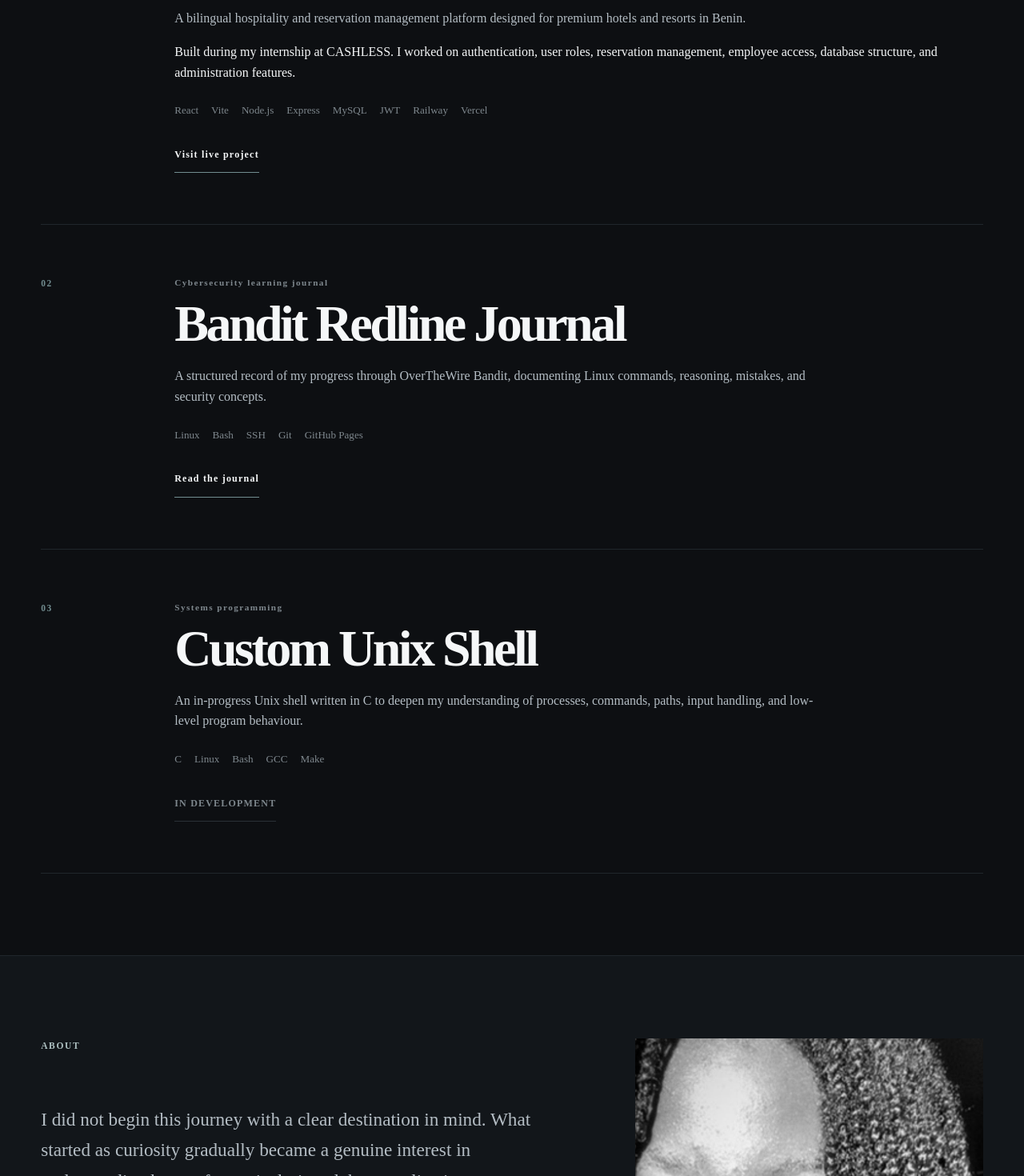
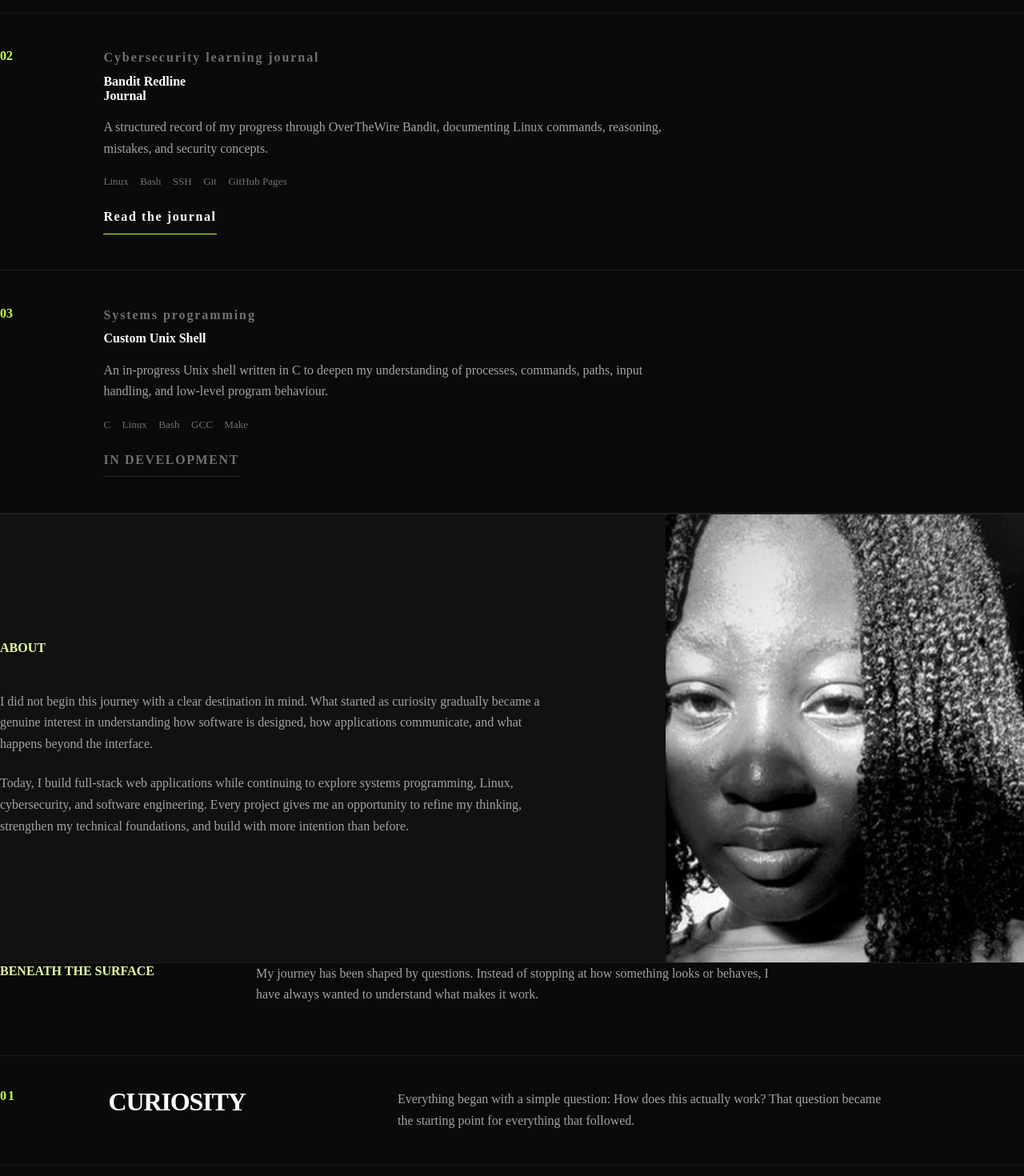
Before and after one commit to emma-dasilva-dev/emma-dasilva-portfolio, a Next.js app: page / in a window 1280 px wide. Shown: the part 1100-2570 px from the top of the page at 80% size. Built offline with nearby package versions, Linux system fonts and the light colour scheme.

Commit message:
archive previous redesign before clean rebuild

```diff
--- a/src/app/globals.css
+++ b/src/app/globals.css
@@ -1,3 +1,22 @@
 @import "../styles/tokens.css";
 @import "../styles/utilities.css";
-*,:before,:after{box-sizing:border-box}html{min-width:20rem;background:var(--background);scroll-behavior:smooth;scroll-padding-top:var(--header-height)}body{margin:0;background:var(--background);color:var(--text-primary);font-family:Arial,Helvetica,sans-serif;line-height:1.6;-webkit-font-smoothing:antialiased;overflow-x:hidden}body,button,input,textarea{font-family:inherit}::selection{background:var(--selection);color:var(--button-text)}a{color:inherit;text-decoration:none}button,input,textarea{color:inherit}img{display:block;max-width:100%}h1,h2,h3,p{margin-top:0}ul{list-style:none;padding:0;margin:0}:focus-visible{outline:2px solid var(--focus-ring);outline-offset:4px}.skipLink{position:fixed;z-index:999;top:.75rem;left:.75rem;transform:translateY(-160%);padding:.7rem 1rem;background:var(--primary);color:var(--button-text)}.skipLink:focus{transform:translateY(0)}@media(prefers-reduced-motion:reduce){html{scroll-behavior:auto}*,*:before,*:after{animation-duration:.01ms!important;animation-iteration-count:1!important;transition-duration:.01ms!important}}
+
+*, *::before, *::after { box-sizing: border-box; }
+html { min-width: 20rem; background: var(--background); scroll-behavior: smooth; scroll-padding-top: var(--header-height); }
+body { min-height: 100vh; margin: 0; overflow-x: hidden; background: var(--background); color: var(--text-primary); font-family: var(--font-sans); font-size: var(--text-body); line-height: var(--line-body); text-rendering: optimizeLegibility; -webkit-font-smoothing: antialiased; }
+body, button, input, textarea { font-family: inherit; }
+::selection { background: var(--selection); color: var(--button-text); }
+a { color: inherit; text-decoration: none; }
+button, input, textarea { color: inherit; }
+img, svg, canvas { display: block; max-width: 100%; }
+h1, h2, h3, p { margin: 0; }
+ul, ol { margin: 0; padding: 0; list-style: none; }
+main { min-height: 100vh; }
+[id] { scroll-margin-top: calc(var(--header-height) + 1rem); }
+:focus-visible { outline: 2px solid var(--focus-ring); outline-offset: 4px; }
+.skipLink { position: fixed; z-index: 999; top: .75rem; left: .75rem; transform: translateY(-160%); padding: .7rem 1rem; background: var(--primary); color: var(--button-text); font-size: .85rem; font-weight: 700; }
+.skipLink:focus { transform: translateY(0); }
+@media (prefers-reduced-motion: reduce) {
+  html { scroll-behavior: auto; }
+  *, *::before, *::after { animation-duration: .01ms !important; animation-iteration-count: 1 !important; transition-duration: .01ms !important; scroll-behavior: auto !important; }
+}
--- a/src/components/home/About/About.module.css
+++ b/src/components/home/About/About.module.css
@@ -1,7 +1,11 @@
-.grid { display: grid; grid-template-columns: minmax(0, 1.2fr) minmax(18rem, .8fr); align-items: start; gap: clamp(2.5rem, 7vw, 7rem); }
-.copy { max-width: 46rem; margin-top: clamp(2rem, 5vw, 4rem); }
-.copy p { color: var(--text-secondary); font-size: clamp(1.1rem, 2vw, 1.45rem); line-height: 1.65; }
-.copy p + p { margin-top: 1.6rem; }
-.image { position: relative; aspect-ratio: 4 / 5; overflow: hidden; background: var(--surface); }
+.grid { display: grid; grid-template-columns: minmax(0,1.15fr) minmax(17rem,.72fr); align-items: center; gap: clamp(2.5rem,6vw,6rem); }
+.copy { max-width: 43rem; margin-top: clamp(1.6rem,3.5vw,2.8rem); }
+.copy p { color: var(--text-secondary); font-size: var(--text-lead); line-height: 1.68; }
+.copy p + p { margin-top: 1.35rem; }
+.image { position: relative; width: min(100%,28rem); aspect-ratio: 4/5; justify-self: end; overflow: hidden; background: var(--surface); }
 .image img { object-fit: cover; filter: grayscale(100%); }
-@media(max-width: 48rem){ .grid { grid-template-columns: 1fr; } .image { order: 2; width: min(100%, 34rem); } }
+@media (max-width: 48rem) {
+  .grid { grid-template-columns: 1fr; align-items: start; gap: 2.5rem; }
+  .copy { margin-top: 1.4rem; }
+  .image { order: 2; width: min(100%,31rem); justify-self: start; }
+}
--- a/src/components/home/Journey/Journey.module.css
+++ b/src/components/home/Journey/Journey.module.css
@@ -1,7 +1,12 @@
-.header { display: grid; grid-template-columns: minmax(8rem,1fr) minmax(0,3fr); gap: var(--grid-gap); margin-bottom: var(--space-md); }
-.header > p:last-child { max-width: 44rem; color: var(--text-secondary); font-size: clamp(1.1rem, 2vw, 1.45rem); }
-.step { display: grid; grid-template-columns: minmax(3rem,.6fr) minmax(12rem,1.4fr) minmax(0,3fr); gap: var(--grid-gap); padding-block: clamp(2rem,4vw,3.5rem); border-top: 1px solid var(--divider); }
-.step > span { color: var(--primary); font-size: .7rem; font-weight: 700; letter-spacing: .13em; }
-.step h2 { margin: 0; font-size: clamp(1.4rem,3vw,2.6rem); line-height: 1; letter-spacing: -.04em; }
-.step p { max-width: 42rem; color: var(--text-secondary); }
-@media(max-width: 48rem){ .header, .step { grid-template-columns: 1fr; } .header { gap: 1rem; } .step { gap: .9rem; } }
+.header { display: grid; grid-template-columns: minmax(8rem,.8fr) minmax(0,2.4fr); gap: var(--grid-gap); margin-bottom: clamp(3rem,5vw,4.5rem); }
+.header > p:last-child { max-width: 42rem; color: var(--text-secondary); font-size: var(--text-lead); line-height: 1.6; }
+.step { display: grid; grid-template-columns: minmax(2.75rem,.45fr) minmax(11rem,1.2fr) minmax(0,2.6fr); gap: var(--grid-gap); padding-block: clamp(1.8rem,3.2vw,2.8rem); border-top: 1px solid var(--divider); }
+.step > span { color: var(--primary); font-size: var(--text-label); font-weight: 700; letter-spacing: .13em; }
+.step h2 { margin: 0; font-size: clamp(1.35rem,2.5vw,2.25rem); font-weight: 600; line-height: 1.05; letter-spacing: -.035em; }
+.step p { max-width: 39rem; color: var(--text-secondary); line-height: 1.68; }
+@media (max-width: 48rem) {
+  .header, .step { grid-template-columns: 1fr; }
+  .header { gap: .85rem; margin-bottom: 2.5rem; }
+  .step { gap: .7rem; padding-block: 2.15rem; }
+  .step h2 { max-width: 18ch; }
+}
--- a/src/components/home/Projects/Projects.module.css
+++ b/src/components/home/Projects/Projects.module.css
@@ -1,12 +1,17 @@
-.header { display: grid; grid-template-columns: minmax(8rem, 1fr) minmax(0, 3fr); gap: var(--grid-gap); margin-bottom: var(--space-md); }
-.header > p:last-child { max-width: 44rem; color: var(--text-secondary); font-size: clamp(1.05rem, 1.8vw, 1.35rem); }
+.header { display: grid; grid-template-columns: minmax(8rem,.8fr) minmax(0,2.4fr); gap: var(--grid-gap); margin-bottom: clamp(2.75rem,5vw,4.5rem); }
+.header > p:last-child { max-width: 40rem; color: var(--text-secondary); font-size: var(--text-lead); line-height: 1.55; }
 .list { border-top: 1px solid var(--border); }
-.project { display: grid; grid-template-columns: minmax(3rem, .7fr) minmax(0, 5fr); gap: var(--grid-gap); padding-block: clamp(2.4rem, 5vw, 4.5rem); border-bottom: 1px solid var(--divider); }
-.number { color: var(--primary); font-size: .72rem; font-weight: 700; letter-spacing: .14em; }
-.category { color: var(--text-muted); font-size: .7rem; font-weight: 700; letter-spacing: .13em; }
-.project h2 { max-width: 18ch; margin: .7rem 0 1.35rem; font-size: clamp(2rem, 5vw, 4.8rem); line-height: .96; letter-spacing: -.055em; }
-.description { max-width: 50rem; color: var(--text-secondary); }
-.project ul { display: flex; flex-wrap: wrap; gap: .5rem 1rem; margin: 1.5rem 0; color: var(--text-muted); font-size: .82rem; }
-.project a, .status { display: inline-flex; min-height: 2.75rem; align-items: center; border-bottom: 1px solid var(--primary); font-size: .75rem; font-weight: 700; letter-spacing: .1em; }
+.project { display: grid; grid-template-columns: minmax(2.75rem,.45fr) minmax(0,4fr); gap: var(--grid-gap); padding-block: clamp(2rem,3.5vw,3.25rem); border-bottom: 1px solid var(--divider); }
+.number { color: var(--primary); font-size: var(--text-label); font-weight: 700; letter-spacing: var(--tracking-label); }
+.category { color: var(--text-muted); font-size: var(--text-label); font-weight: 700; letter-spacing: .12em; line-height: 1.35; }
+.project h2 { max-width: 18ch; margin: .6rem 0 1.1rem; font-size: var(--text-project); font-weight: 650; line-height: var(--line-heading); letter-spacing: var(--tracking-heading); }
+.description { max-width: 46rem; color: var(--text-secondary); line-height: 1.65; }
+.project ul { display: flex; flex-wrap: wrap; gap: .45rem .9rem; margin: 1.25rem 0 1rem; color: var(--text-muted); font-size: .82rem; }
+.project a, .status { display: inline-flex; align-items: center; min-height: 2.6rem; border-bottom: 1px solid var(--primary); font-size: var(--text-label); font-weight: 700; letter-spacing: .1em; }
 .status { color: var(--text-muted); border-color: var(--border); }
-@media(max-width: 42rem){ .header, .project { grid-template-columns: 1fr; } .header { gap: 1rem; } .project { gap: 1rem; } .project h2 { font-size: clamp(2.25rem, 12vw, 4rem); } }
+@media (max-width: 42rem) {
+  .header, .project { grid-template-columns: 1fr; }
+  .header { gap: .85rem; margin-bottom: 2.5rem; }
+  .project { gap: .8rem; padding-block: 2.25rem; }
+  .project h2 { margin-top: .5rem; }
+}
--- a/src/styles/tokens.css
+++ b/src/styles/tokens.css
@@ -1,11 +1,29 @@
 :root {
-  --background:#0D0F12; --background-alt:#12161A; --surface:#171C20;
-  --primary:#728D90; --primary-hover:#8CA7A9; --primary-dark:#5E787C; --primary-soft:#AFC2C3;
-  --text-primary:#F5F7F8; --text-secondary:#B4BDC4; --text-muted:#7E878D;
-  --border:#2A3137; --divider:#20262B;
-  --success:#6FA58A; --warning:#C8A96B; --error:#B66A6A;
-  --button-bg:#728D90; --button-hover:#8CA7A9; --button-active:#5E787C; --button-text:#0D0F12;
-  --selection:#728D90; --focus-ring:#8CA7A9;
-  --page-gutter:clamp(1.2rem,4vw,4rem); --content-width:92rem; --header-height:4.75rem;
-  --space-sm:clamp(2.5rem,5vw,4.5rem); --space-md:clamp(4rem,8vw,7rem); --space-lg:clamp(6rem,11vw,10rem); --grid-gap:clamp(1rem,2vw,2rem);
+  --background: #0a0a0a;
+  --background-alt: #111111;
+  --surface: #151515;
+
+  --primary: #c6ff33;
+  --primary-hover: #d4ff66;
+  --primary-dark: #9ed11f;
+  --primary-soft: #e4ff9a;
+
+  --text-primary: #ffffff;
+  --text-secondary: #a3a3a3;
+  --text-muted: #707070;
+
+  --border: rgba(255, 255, 255, 0.14);
+  --divider: rgba(255, 255, 255, 0.08);
+
+  --success: #7fd39a;
+  --warning: #d3af62;
+  --error: #d06f6f;
+
+  --button-bg: #c6ff33;
+  --button-hover: #d4ff66;
+  --button-active: #9ed11f;
+  --button-text: #0a0a0a;
+
+  --selection: #c6ff33;
+  --focus-ring: #d4ff66;
 }
--- a/src/styles/utilities.css
+++ b/src/styles/utilities.css
@@ -1,4 +1,11 @@
-.shell{width:min(100%,var(--content-width));margin-inline:auto;padding-inline:var(--page-gutter)}
-.section{padding-block:var(--space-md);border-top:1px solid var(--divider)}
-.sectionAlt{background:var(--background-alt)}
-.eyebrow{color:var(--primary-soft);font-size:.72rem;font-weight:800;letter-spacing:.14em}
+.shell { width: min(100%, var(--content-width)); margin-inline: auto; padding-inline: var(--page-gutter); }
+.section { padding-block: var(--space-section-medium); border-top: 1px solid var(--divider); }
+.sectionLarge { padding-block: var(--space-section-large); border-top: 1px solid var(--divider); }
+.sectionCompact { padding-block: var(--space-section-compact); border-top: 1px solid var(--divider); }
+.sectionAlt { background: var(--background-alt); }
+.eyebrow { color: var(--primary-soft); font-size: var(--text-label); font-weight: 800; letter-spacing: var(--tracking-label); line-height: 1.2; text-transform: uppercase; }
+.readingWidth { max-width: var(--reading-width); }
+.muted { color: var(--text-muted); }
+@media (max-width: 48rem) {
+  .section, .sectionLarge, .sectionCompact { padding-block: var(--space-section-medium); }
+}
```
Also changed, not shown: src/components/home/Contact/Contact.module.css (+15 -12 lines), src/components/home/Hero/Hero.module.css (+12 -6 lines), src/components/home/Tools/Tools.module.css (+11 -7 lines).
